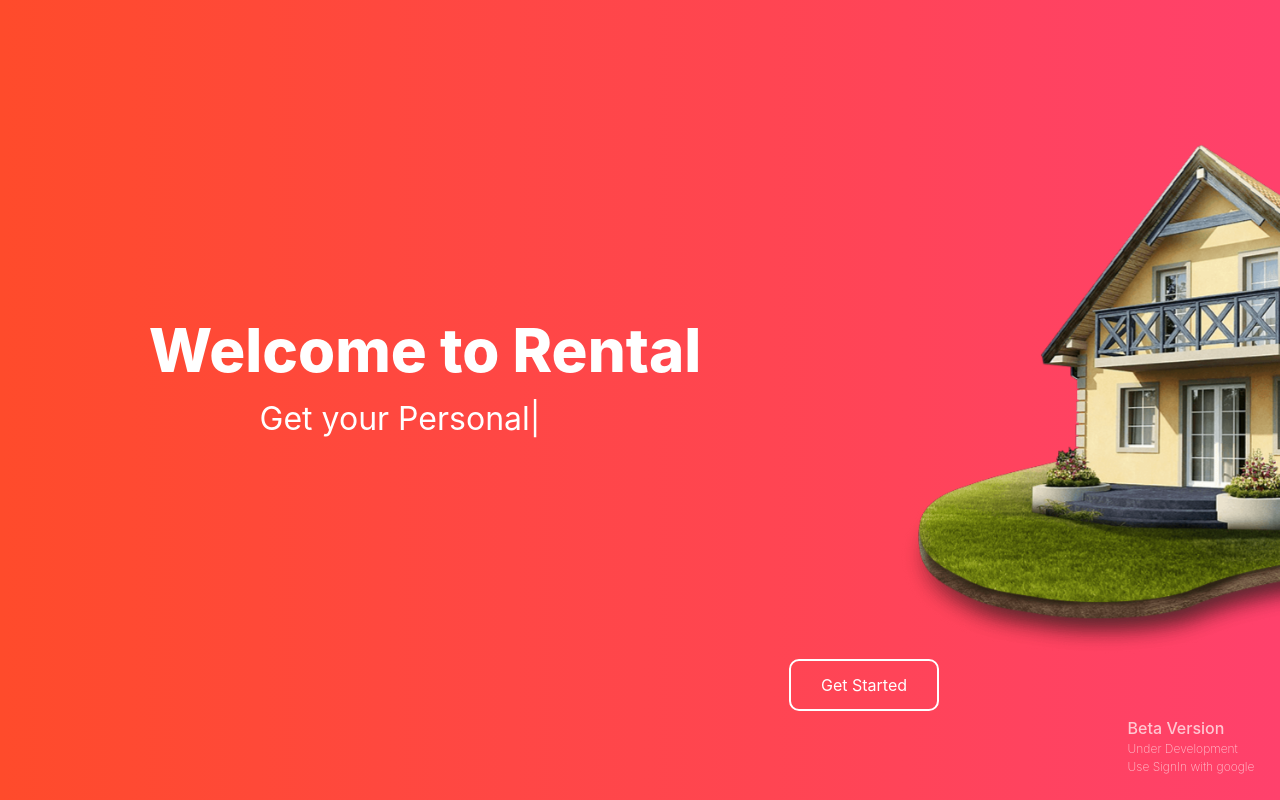
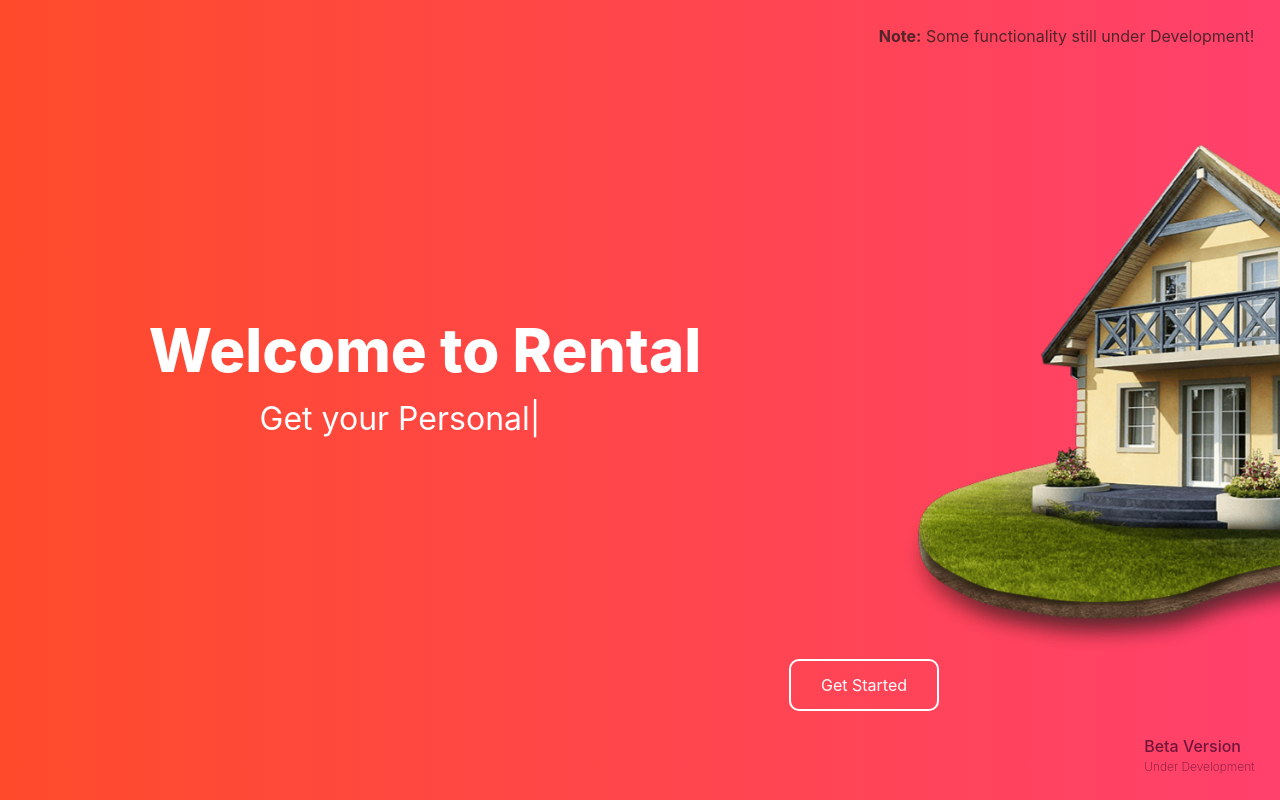
Before and after one commit to chdineshbabu/rental, a React (Create React App) app: page / in a window 1280 px wide. Built offline with nearby package versions, Linux system fonts and the light colour scheme.

Commit message:
Small change are made

```diff
--- a/src/App.js
+++ b/src/App.js
@@ -21,7 +21,6 @@ function App() {
     <div className="beta">
         <p>Beta Version</p>
         <p style={{fontWeight:'200', fontSize:'12px'}}>Under Development</p>
-  <p style={{fontWeight:'200', fontSize:'12px'}}>Use SignIn with google</p>
       </div>
   </BrowserRouter>
   );
--- a/src/common/styles.css
+++ b/src/common/styles.css
@@ -394,7 +394,7 @@ img {
     scale: 1.05;
   }
   .form-db{
-    margin: 3rem 0rem;
+    margin: 2.5rem 0rem;
   }
   .group{
     display: flex;
@@ -460,12 +460,23 @@ img {
   }
   .beta{
     position:fixed;
-    color: white;
+    color: rgb(204, 64, 64);
     font-weight: 500;
     right: 2%;
     bottom: 3%;
     opacity: 0.7;
+    mix-blend-mode: difference;
   }
   .beta:hover{
     opacity: 1;
   }
+  .nav-db{
+    color: white;
+    padding: 0px 15px;
+  }
+  .note{
+    position: fixed;
+    top: 3%;
+    right: 2%;
+    color: rgba(32, 28, 28, 0.781);
+  }
--- a/src/components/Cards.js
+++ b/src/components/Cards.js
@@ -26,7 +26,7 @@ function Cards(props) {
       </div>
       <hr />
       <div class='creator'>
-        <p><ins>Seller:</ins> {post.username}</p>
+        <p><ins>Contact No:</ins> {post.contact}</p>
       </div>
     </div>
   </div>
--- a/src/components/DashForm.js
+++ b/src/components/DashForm.js
@@ -22,6 +22,7 @@ function DashForm() {
         description: yup.string().required('You Must Add a Descriptiopn'),
         price: yup.number().required('You Must Add a Price'),
         location: yup.string().required('You Must Add a Location'),
+        contact: yup.number().required('You Must Add a Contact Number'),
 
     });
     const { register, handleSubmit, formState: { errors } } = useForm({
@@ -87,7 +88,12 @@ const onCreatePost = async (data) => {
                         <input type="text" id="name" className='bg-transparent text-white' placeholder=""  {...register('location')} /><hr style={{ width: "300px" }} />
                         <p>{errors.location?.message}</p>
                     </div>
-                    <label class="flex my-10 ">
+                    <div class="group">
+                        <label className='text-white py-1' for="name">Contact No.</label>
+                        <input type="text" id="name" className='bg-transparent text-white' placeholder=""  {...register('contact')} /><hr style={{ width: "300px" }} />
+                        <p>{errors.contact?.message}</p>
+                    </div>
+                    <label class="flex my-5 ">
                         <span class="sr-only">Choose profile photo</span>
                         <input type="file" onChange={(event) => { setImageUpload(event.target.files[0]) }} class="block w-full text-sm text-slate-500
                                                  file:mr-4 file:py-2 file:px-4
--- a/src/components/Navbar.js
+++ b/src/components/Navbar.js
@@ -23,6 +23,7 @@ function Navbar() {
             <input type="text" placeholder="Search" />
           </div>
           <div class="header-profile">
+          <a onClick={toDashboard} class="menu-link nav-db" href="#">Dashboard</a>
             <div class="notification">
               <span class="notification-number">0</span>
               <svg viewBox="0 0 24 24" fill="currentColor" stroke="currentColor" stroke-width="2" stroke-linecap="round" stroke-linejoin="round" class="feather feather-bell">
--- a/src/pages/Intro.js
+++ b/src/pages/Intro.js
@@ -47,13 +47,15 @@ function Intro() {
 							<div class="social-container">
 
 								<img style={{
-                  marginLeft:"45px"
-                }} onClick={signUpWithGoogle} src={googleLogo} alt="logo" />
+                  marginLeft:"45px",
+                  cursor:"pointer"
+                }} onClick={signUpWithGoogle}  src={googleLogo} alt="logo" />
 
 								<span>or use your account</span>
 
 								<input type="email" placeholder="Email" />
 								<input type="password" placeholder="Password" />
+
 								<button>Sign Up</button>
 							</div>
 						</form>
@@ -63,7 +65,7 @@ function Intro() {
 							<h1>Sign in</h1>
 							<div class="social-container">
 
-								<img onClick={signInWithGoogle} src={googleLogo} alt="logo" />
+								<img onClick={signInWithGoogle} style={{cursor:"pointer"}} src={googleLogo} alt="logo" />
 							</div>
 							<span>or use your account</span>
 							<input type="email" placeholder="Email" />
@@ -87,9 +89,7 @@ function Intro() {
           </div>
         </div>
       </div>
-      <footer>
-        {/* ... */}
-      </footer>
+      <p style={{fontSize:'15px',fontWeight:"400"}}> <b>Note: </b>Use only Sign in with google</p>
     </div>
 
 
--- a/src/pages/PreIntro.js
+++ b/src/pages/PreIntro.js
@@ -7,7 +7,7 @@ import Typing from '../components/Typing';
 function PreIntro() {
   const navigate = useNavigate();
 
-  const toLogin = ()=>{
+  const toLogin = () => {
     navigate("/login")
   }
   return (
@@ -18,11 +18,13 @@ function PreIntro() {
 
             <h1 class="maintex hp">Welcome to Rental</h1>
             <h3><Typing /></h3>
-    <img class="homeim" src={home}  />
+            <img class="homeim" src={home} />
             <button onClick={toLogin} class="home-txt">Get Started</button>
           </section>
         </div>
-    </div></div>
+      </div>
+      <p className='note'><b>Note:</b> Some functionality still under Development!</p>
+      </div>
   );
 }
 
```
Lines whose indentation alone changed are shown as unchanged.
